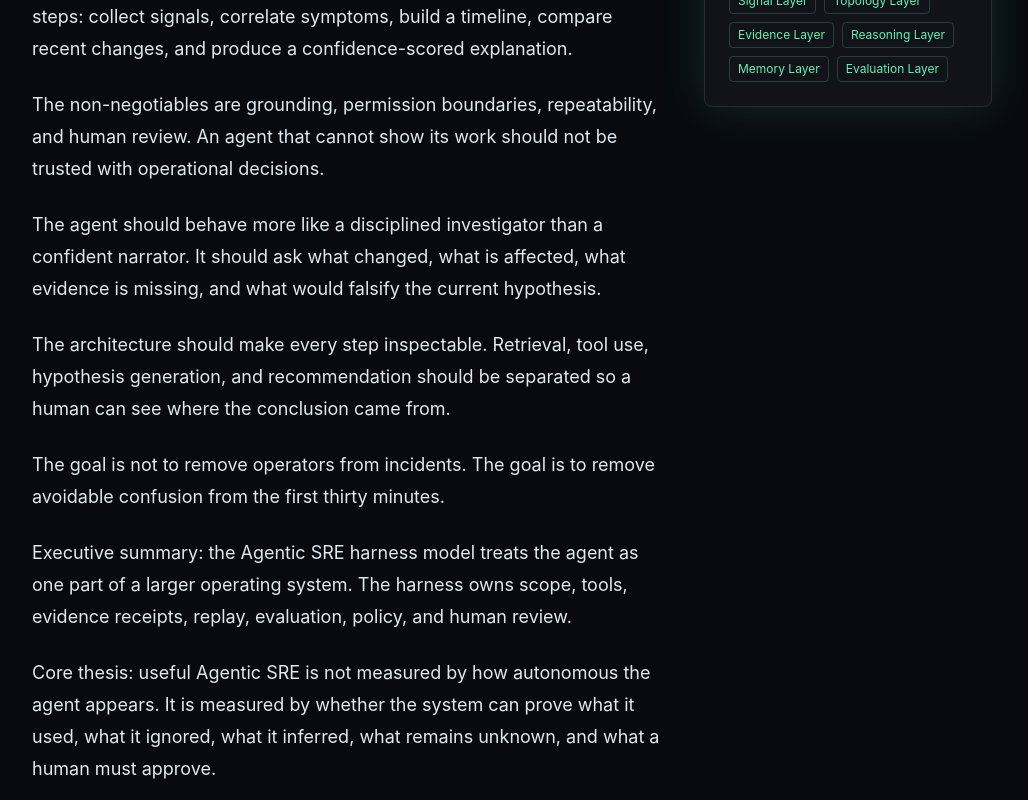
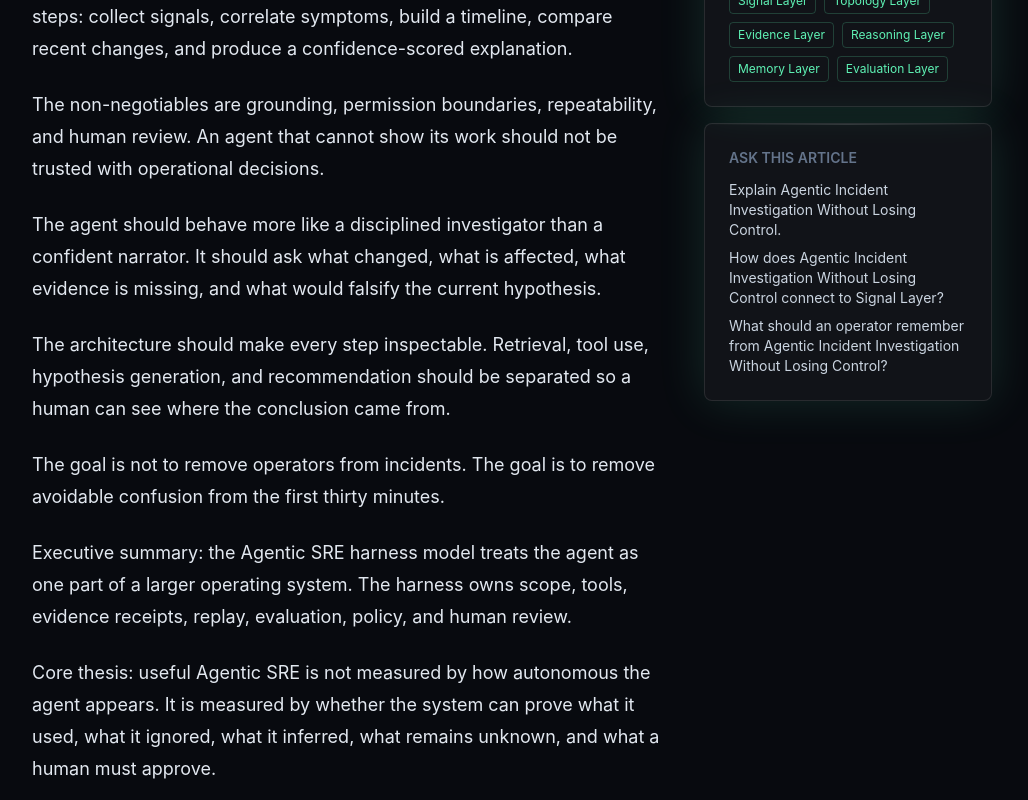
Before and after one commit to rseri17-code/seri-ai, a Next.js app: page /ideas/agentic-incident-investigation in a window 1280 px wide. Shown: the part 680-1480 px from the top of the page, without its empty margins (128-1156 px from the left). Built offline with nearby package versions, Linux system fonts and the light colour scheme; no server answers.

Commit message:
Connect articles to Ask prompts

```diff
--- a/app/ideas/[slug]/page.tsx
+++ b/app/ideas/[slug]/page.tsx
@@ -96,6 +96,18 @@ export default async function ArticlePage({ params }: { params: Promise<{ slug:
                 </div>
               </Card>
             ) : null}
+            {asset ? (
+              <Card className="p-4">
+                <h2 className="text-sm font-semibold uppercase text-slate-500">Ask this article</h2>
+                <div className="mt-3 space-y-2">
+                  {asset.askQuestions.slice(0, 3).map((question) => (
+                    <Link key={question} href={`/ask?prompt=${encodeURIComponent(question)}`} className="block text-sm leading-5 text-slate-300 hover:text-mint">
+                      {question}
+                    </Link>
+                  ))}
+                </div>
+              </Card>
+            ) : null}
           </aside>
         </div>
         {asset ? (
--- a/public/eval-report.json
+++ b/public/eval-report.json
@@ -679,7 +679,7 @@
     "The knowledge base intentionally excludes confidential implementation details, so some questions will be refused or marked uncovered.",
     "Richer answer scoring should add model-judged qualitative grading once production AI keys are configured."
   ],
-  "generatedAt": "2026-07-26T03:15:19.067Z",
+  "generatedAt": "2026-07-26T03:18:59.519Z",
   "fixtureCount": 62,
   "passingFixtures": 62
 }
```
Also changed, not shown: scripts/validate-content-coherence.mjs (+13 -0 lines).
